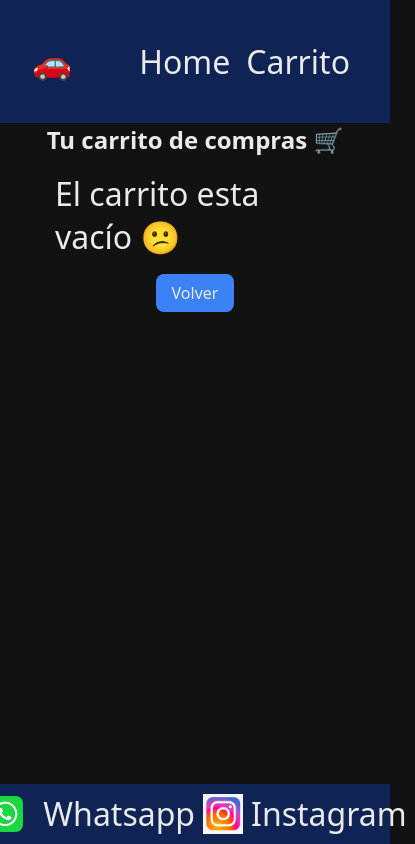
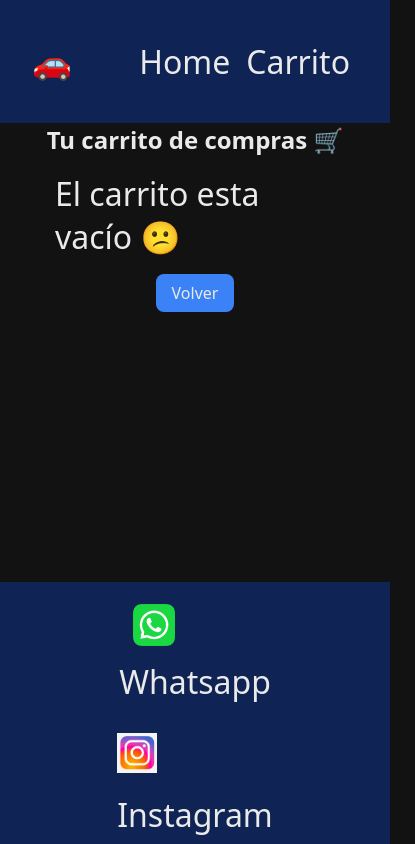
Before and after one commit to Pablorui93/Proyecto-Final-React---Talento-Tech, a React (Vite) app: page /carrito in a window 390 px wide. Shown: the whole page, 415 px wide, since content can reach past the window. Built offline with nearby package versions, Linux system fonts and the light colour scheme.

Commit message:
Cambios footer

```diff
--- a/index.html
+++ b/index.html
@@ -4,7 +4,7 @@
     <meta charset="UTF-8" />
     <link rel="icon" type="image/svg+xml" href="/favicon.svg" />
     <meta name="viewport" content="width=device-width, initial-scale=1.0" />
-    <title>26122-tp</title>
+    <title>E-commerce</title>
   </head>
   <body>
     <div id="root"></div>
--- a/src/components/Footer/Footer.css
+++ b/src/components/Footer/Footer.css
@@ -5,13 +5,28 @@ footer {
 }
 
 .whatsapp{
-  width: 60px;
-  height: 60px;
+  width: 70px;
+  height: 70px;
+}
+
+.wsp {
+  display: flex;
+  flex-direction: column;
 }
 
 .instagram{
   width: 40px;
   height: 40px;
   display: flex;
-  margin-top: 10px;
+  margin-top: 14px;
+  margin-bottom: 20px;
 }
+
+@media screen and (max-width: 768px) {
+  footer nav ul  {
+    display: flex;
+    flex-direction: column;
+    align-items: center;
+    justify-content: center;
+  }
+}
--- a/src/components/Footer/Footer.jsx
+++ b/src/components/Footer/Footer.jsx
@@ -5,10 +5,8 @@ export const Footer = () => {
     <footer>
       <nav>
         <ul className="nav-list">
-          <img className="whatsapp" src="/whatsapp-logo-free-png.webp" alt="wsp" />
-          <li>Whatsapp</li>
-          <img className="instagram" src="/6a398e2bffd61024b7fa8c6eaf6a4e62.png" alt="ig" />
-          <li>Instagram</li>
+          <li className="wsp"><img className="whatsapp" src="/whatsapp-logo-free-png.webp" alt="wsp" />Whatsapp</li>
+          <li><img className="instagram" src="/6a398e2bffd61024b7fa8c6eaf6a4e62.png" alt="ig" />Instagram</li>
         </ul>
       </nav>
     </footer>
```
